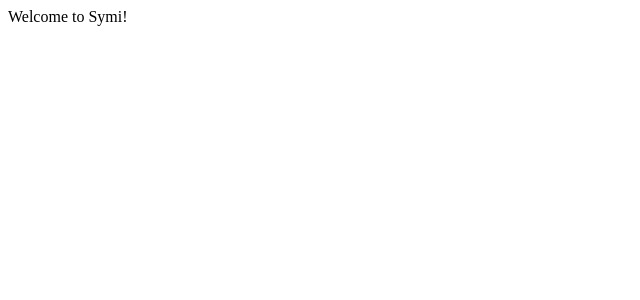
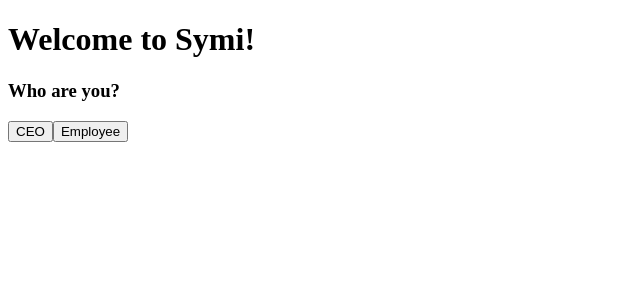
Before and after one commit to project-symi/frontend-symi, a Next.js app: page / in a window 1280 px wide. Shown: the top 300 px of the page, without its empty margins (0-640 px from the left). Built offline with nearby package versions, Linux system fonts and the light colour scheme.

Commit message:
finally finished setting up prettier and linter, added buttons to the home page

```diff
--- a/pages/index.js
+++ b/pages/index.js
@@ -1,3 +1,16 @@
-const Index = () => (<div> Welcome to Symi! </div>);
+import Link from 'next/link';
+
+const Index = () => (
+  <div>
+    <h1>Welcome to Symi! </h1>
+    <h3>Who are you?</h3>
+    <Link href="/ceo">
+      <button>CEO</button>
+    </Link>
+    <Link href="/employee">
+      <button>Employee</button>
+    </Link>
+  </div>
+);
 
 export default Index;
```
Also changed, not shown: pages/ceo.js (+5 -5 lines), pages/employee.js (+5 -5 lines), .eslintrc.js, 1 other file (tests, documents, lock files or other folders).
